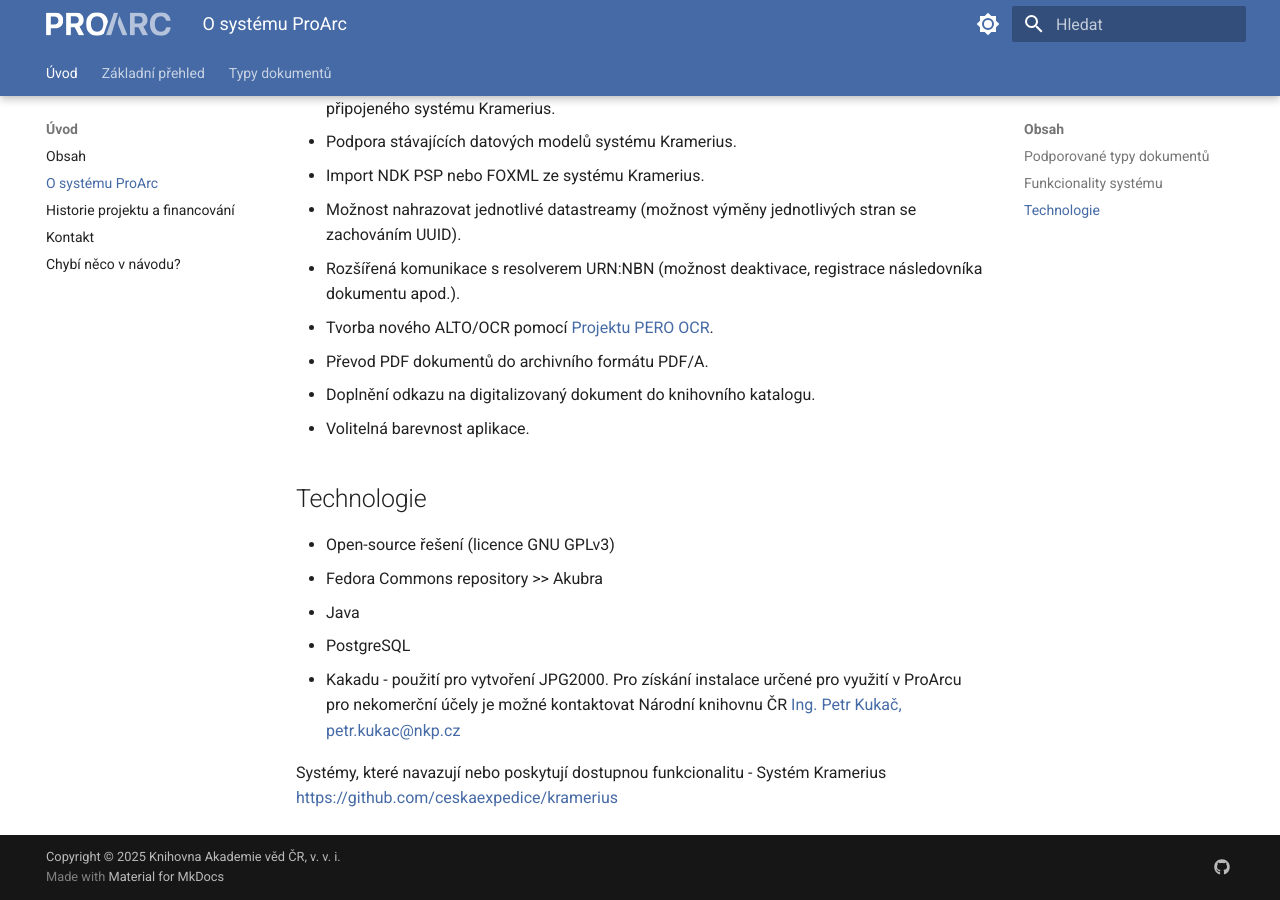
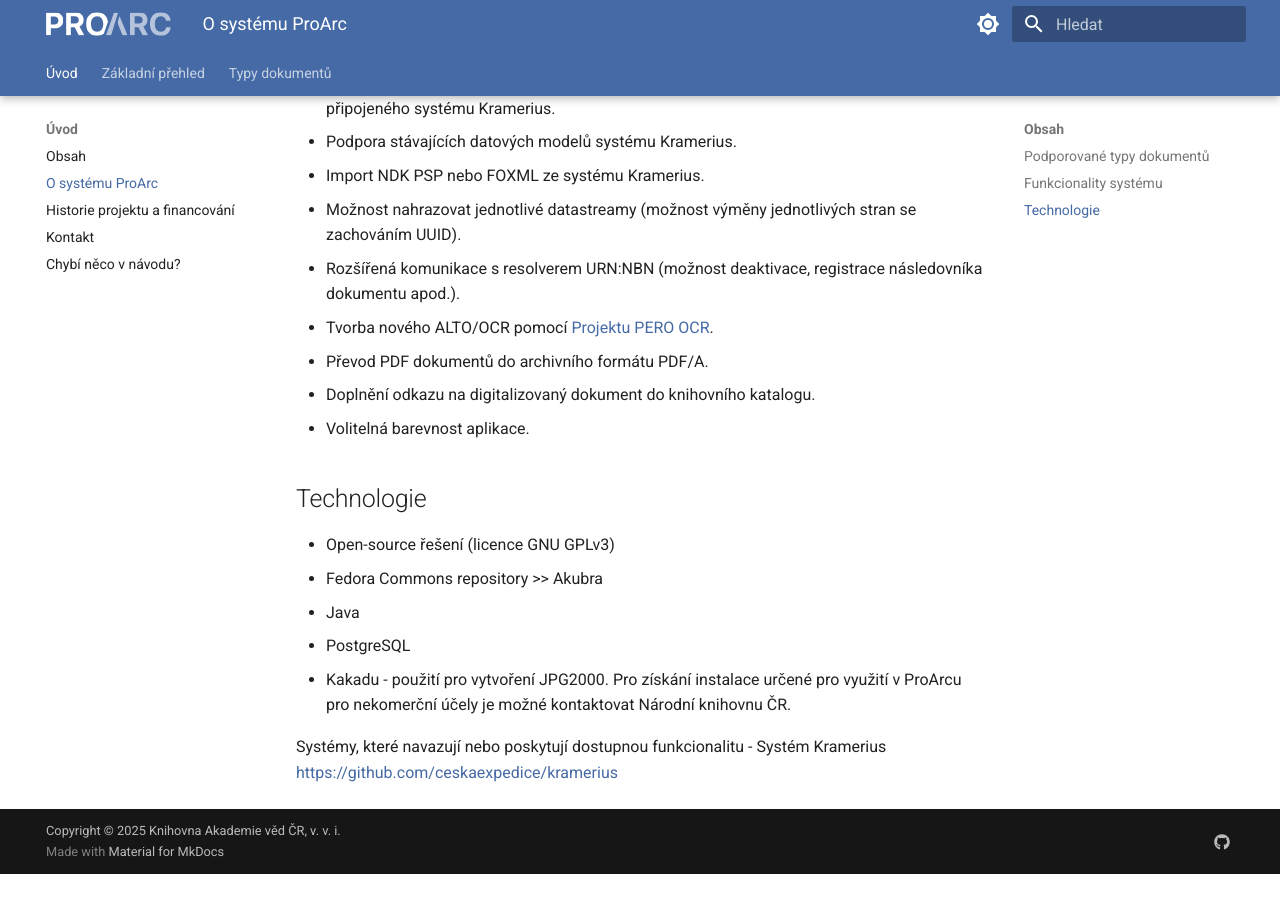
Before and after one commit to kerschfilip/proarc-manual, an MkDocs documentation site: the page built from docs/o_proarcu.md, in a window 1280 px wide and 900 px high, scrolled down 1128 px. Built offline with MkDocs 1.6.1 and Material for MkDocs 9.7.7, drawn with Linux system fonts in a browser that asks for light colours; some web fonts are replaced; after the commit the page ends 2002 px from its top, so only the background shows below that; some of the changed text lies outside the part shown.

Commit message:
verze jádra 4.2.10

```diff
--- a/docs/o_proarcu.md
+++ b/docs/o_proarcu.md
@@ -47,7 +47,7 @@
   * Fedora Commons repository >> Akubra
   * Java
   * PostgreSQL
-  * Kakadu - použití pro vytvoření JPG2000. Pro získání instalace určené pro využití v ProArcu pro nekomerční účely je možné kontaktovat Národní knihovnu ČR [Ing. Petr Kukač, petr.kukac@nkp.cz](mailto:petr.kukac@nkp.cz)
+  * Kakadu - použití pro vytvoření JPG2000. Pro získání instalace určené pro využití v ProArcu pro nekomerční účely je možné kontaktovat Národní knihovnu ČR.
 
 Systémy, které navazují nebo poskytují dostupnou funkcionalitu
  - Systém Kramerius [https://github.com/ceskaexpedice/kramerius](https://github.com/ceskaexpedice/kramerius)
```
Also changed, not shown: other parts of docs/o_proarcu.md (+1 -1 lines), docs/jak_zpracovat_dokument/typy_dokumentu.md (+0 -1 lines).
